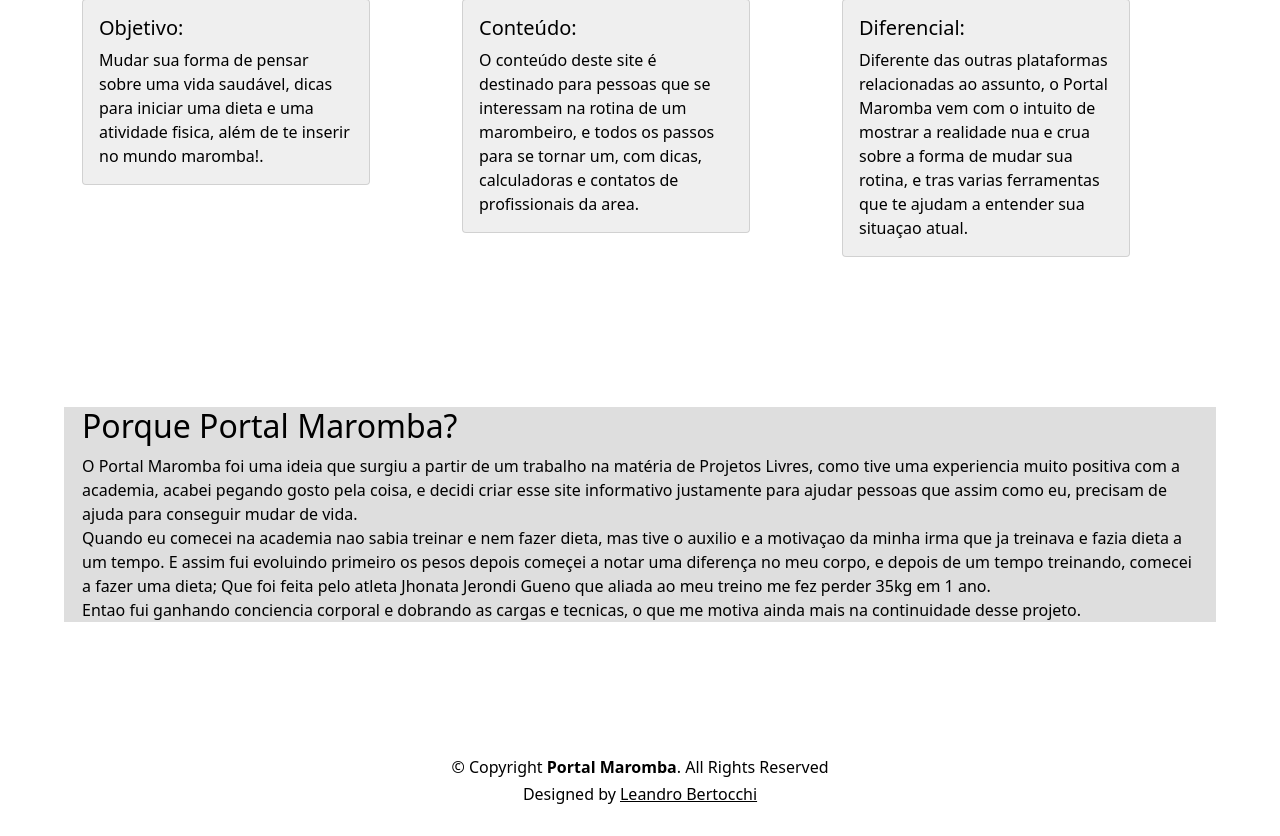
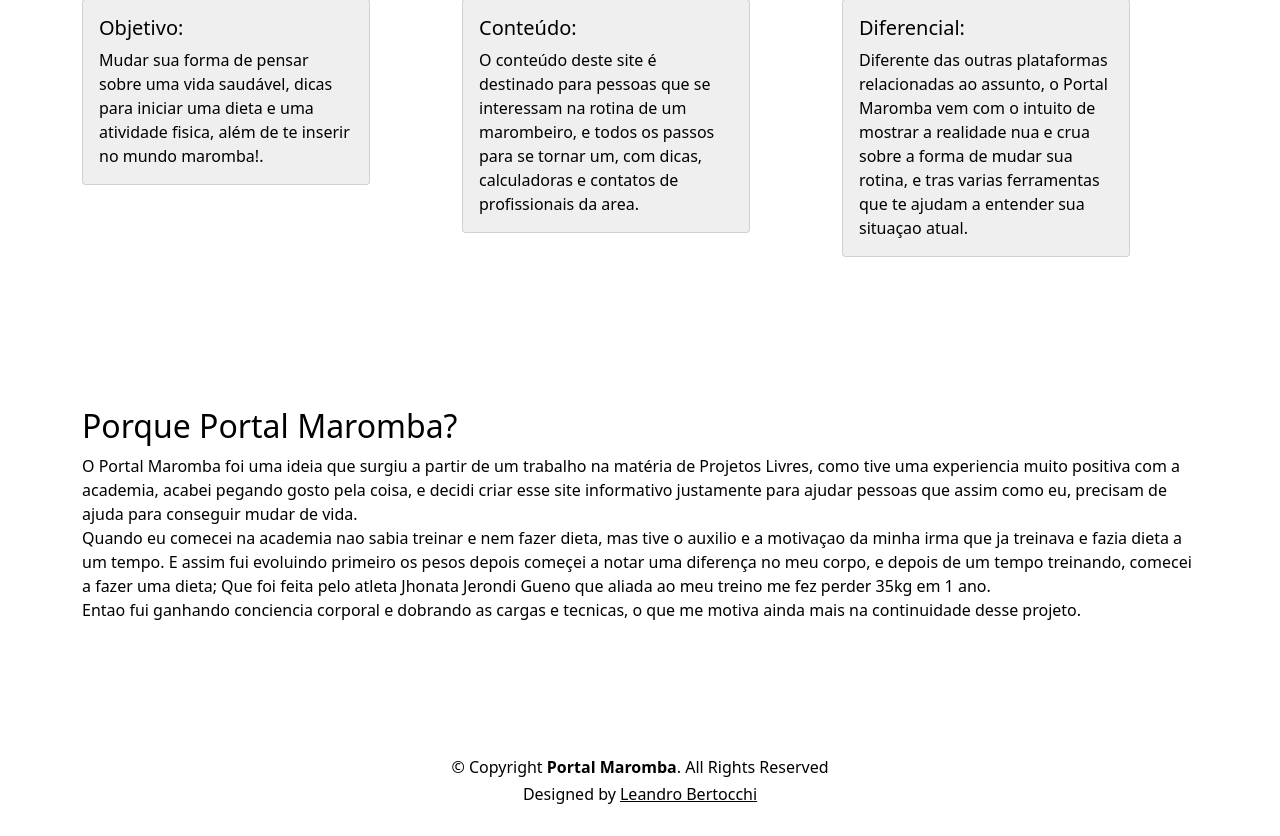
Before and after one commit to Leandro556/PortalMaromba, a PHP site: page / in a window 1280 px wide. Shown: the part 728-1564 px from the top of the page. Run offline with PHP 8.4, Linux system fonts and the light colour scheme; some libraries are stand-ins or nearby versions.

Commit message:
cor que tinha ficado estranha

```diff
--- a/home-style.css
+++ b/home-style.css
@@ -126,6 +126,6 @@ a {
 }
 
 .cont-1 {
-  background-color: rgb(222, 222, 222);
+  background-color: rgb(255, 255, 255);
   margin: 5%;
 }
```
